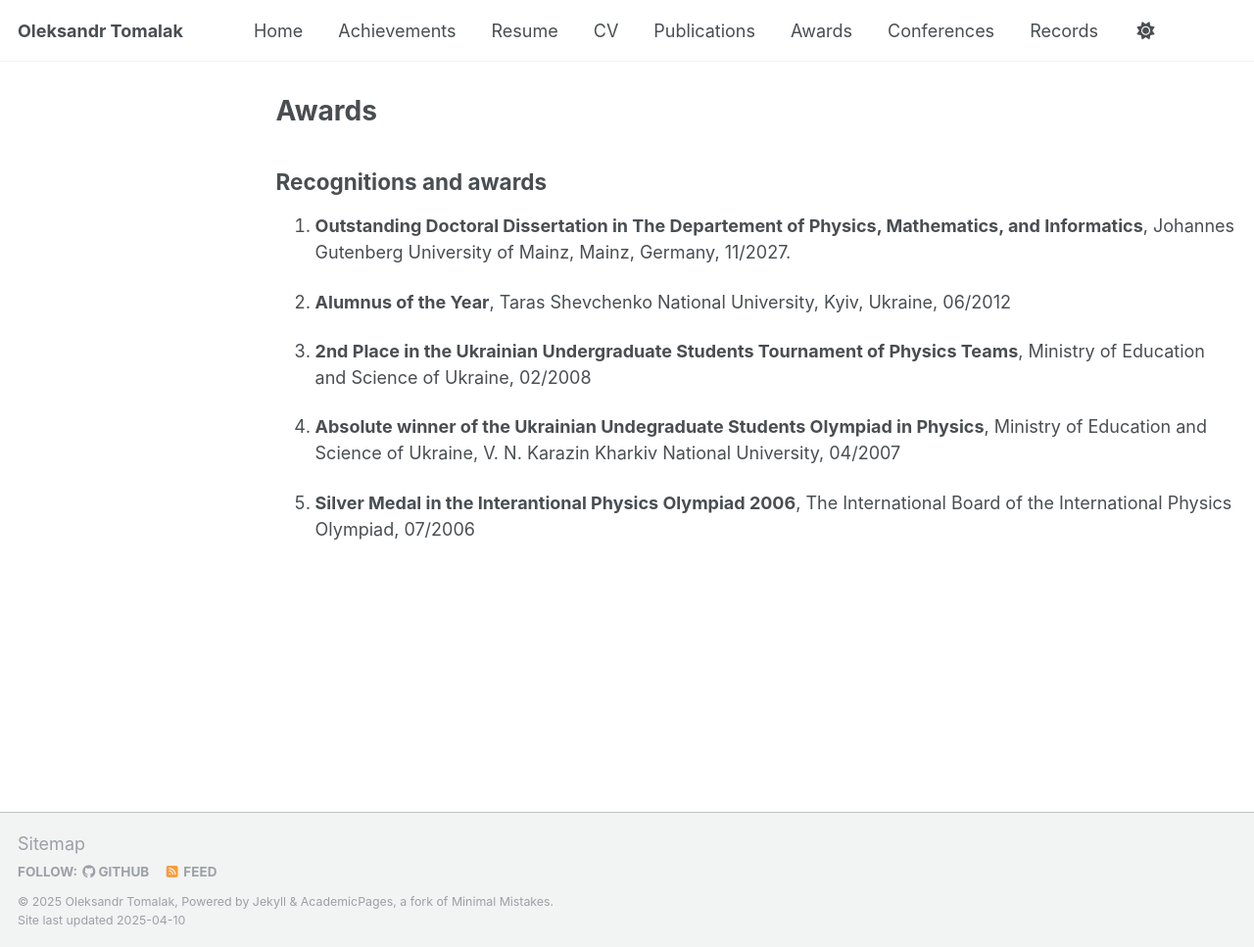
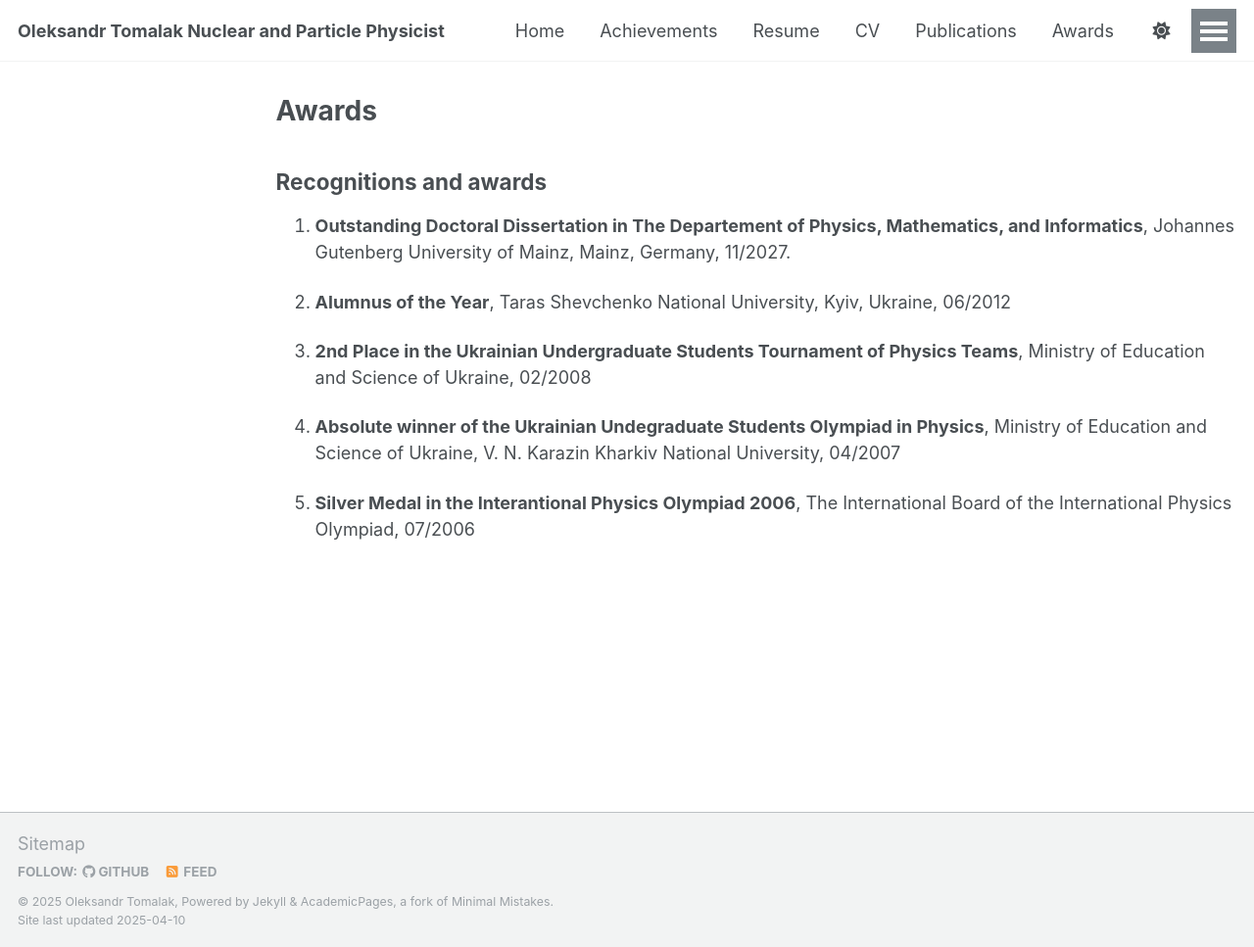
Before and after one commit to tomalak7/tomalak7.github.io, a Jekyll site: the page built from _pages/awards.md, in a window 1280 px wide and 967 px high. Shown: the whole window at 98% size. Built offline with Jekyll 4.4.1, drawn with Linux system fonts in a browser that asks for light colours.

Commit message:
Update _config.yml

```diff
--- a/_config.yml
+++ b/_config.yml
@@ -9,7 +9,7 @@
 # Basic Site Settings
 locale                   : "en-US"
 site_theme               : "default"
-title                    : "Oleksandr Tomalak"
+title                    : "Oleksandr Tomalak Nuclear and Particle Physicist"
 title_separator          : "-"
 name                     : &name "Oleksandr Tomalak"
 description              : &description "personal description"
```
